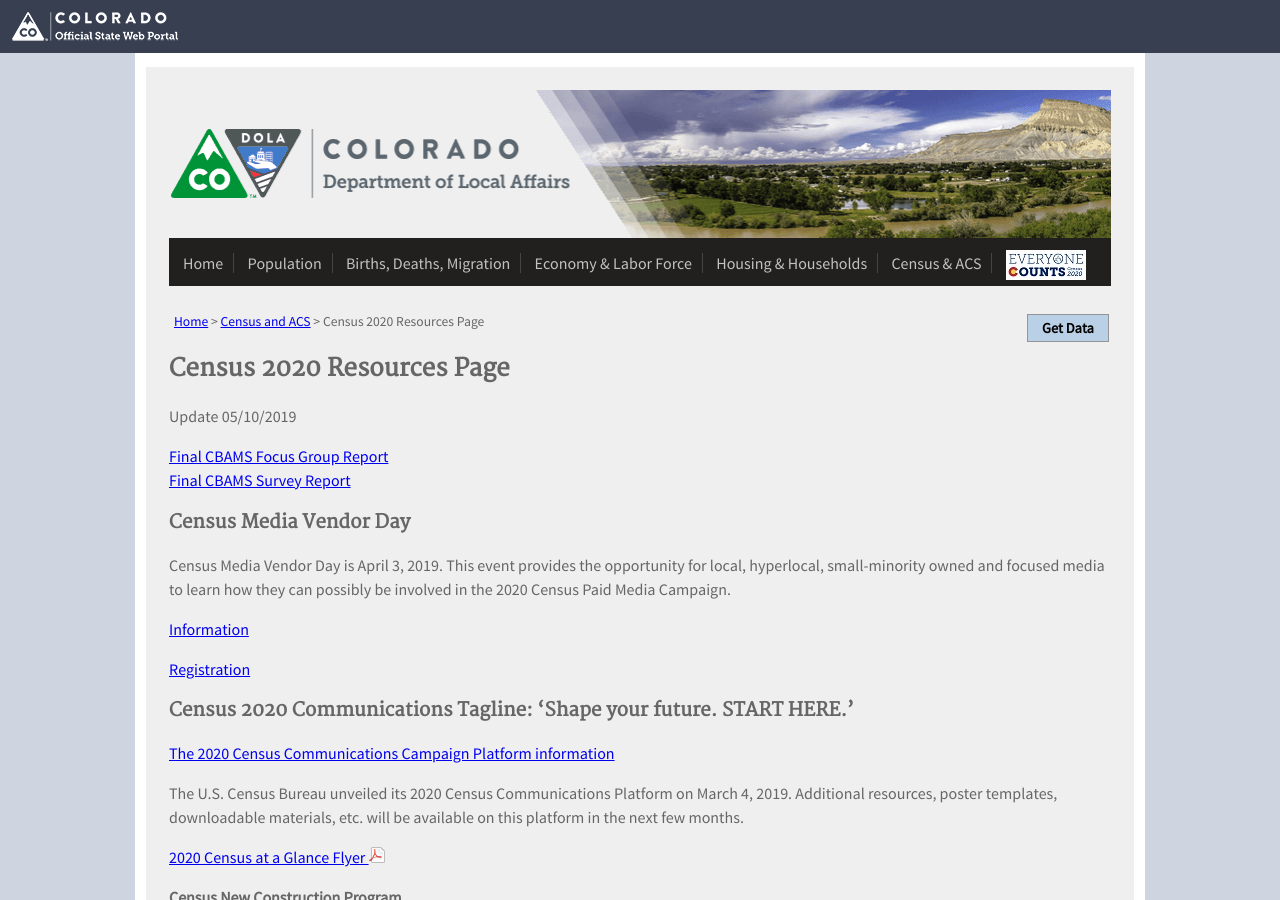
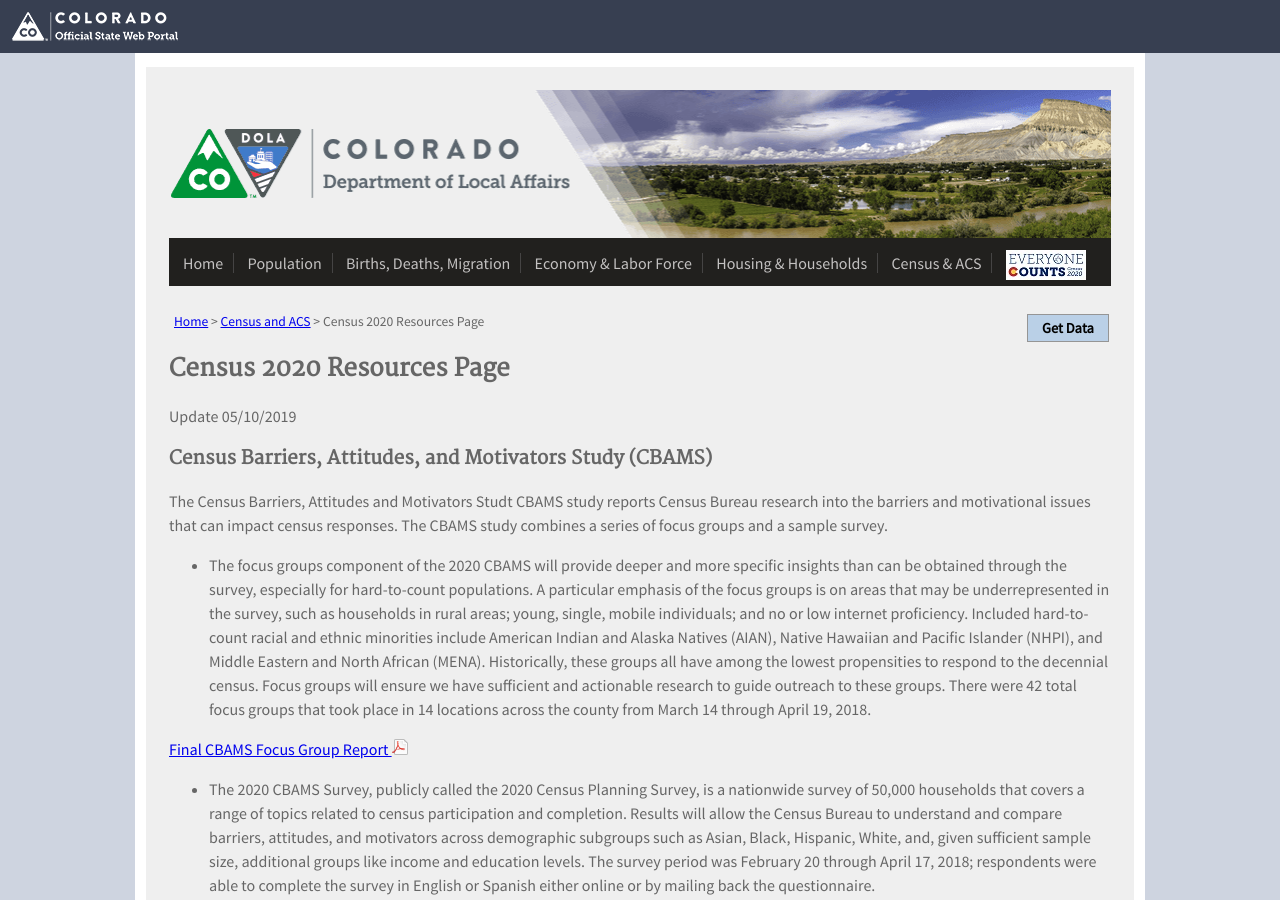
Before and after one commit to TBleess/Website_New, a Jekyll site: the page built from pages/5_CensusACS/2020-resources.md, in a window 1280 px wide and 900 px high. Built offline with Jekyll 4.4.1, drawn with Linux system fonts in a browser that asks for light colours.

Commit message:
Update 2020-resources.md

```diff
--- a/pages/5_CensusACS/2020-resources.md
+++ b/pages/5_CensusACS/2020-resources.md
@@ -10,11 +10,18 @@
 
 Update 05/10/2019
 
+### Census Barriers, Attitudes, and Motivators Study (CBAMS)
 
-<a href="https://www.census.gov/programs-surveys/decennial-census/2020-census/planning-management/final-analysis/2020-report-cbams-focus-group.html?utm_campaign=20190124msc20s1ccnwsnl&utm_medium=email&utm_source=govdelivery"
-   target="_blank"> Final CBAMS Focus Group Report</a> <br>
-<a href="https://www.census.gov/programs-surveys/decennial-census/2020-census/planning-management/final-analysis/2020-report-cbams-study-survey.html?utm_campaign=20190124msc20s1ccnwsnl&utm_medium=email&utm_source=govdelivery"
-   target="_blank"> Final CBAMS Survey Report</a>
+The Census Barriers, Attitudes and Motivators Studt CBAMS study reports Census Bureau research into the barriers and motivational issues that can impact census responses.  The CBAMS study combines a series of focus groups and a sample survey.
+
+* The focus groups component of the 2020 CBAMS will provide deeper and more specific insights than can be obtained through the survey, especially for hard-to-count populations. A particular emphasis of the focus groups is on areas that may be underrepresented in the survey, such as households in rural areas; young, single, mobile individuals; and no or low internet proficiency. Included hard-to-count racial and ethnic minorities include American Indian and Alaska Natives (AIAN), Native Hawaiian and Pacific Islander (NHPI), and Middle Eastern and North African (MENA). Historically, these groups all have among the lowest propensities to respond to the decennial census. Focus groups will ensure we have sufficient and actionable research to guide outreach to these groups. There were 42 total focus groups that took place in 14 locations across the county from March 14 through April 19, 2018.
+
+[Final CBAMS Focus Group Report  ![pdf](/images/page_white_acrobat.png 'download pdf file')](https://www.census.gov/programs-surveys/decennial-census/2020-census/planning-management/final-analysis/2020-report-cbams-focus-group.html?utm_campaign=20190124msc20s1ccnwsnl&utm_medium=email&utm_source=govdelivery")
+
+* The 2020 CBAMS Survey, publicly called the 2020 Census Planning Survey, is a nationwide survey of 50,000 households that covers a range of topics related to census participation and completion. Results will allow the Census Bureau to understand and compare barriers, attitudes, and motivators across demographic subgroups such as Asian, Black, Hispanic, White, and, given sufficient sample size, additional groups like income and education levels. The survey period was February 20 through April 17, 2018; respondents were able to complete the survey in English or Spanish either online or by mailing back the questionnaire.
+
+[Final CBAMS Survey Report  ![pdf](/images/page_white_acrobat.png 'download pdf file')]("https://www.census.gov/programs-surveys/decennial-census/2020-census/planning-management/final-analysis/2020-report-cbams-study-survey.html?utm_campaign=20190124msc20s1ccnwsnl&utm_medium=email&utm_source=govdelivery")
+
 
 
 ### Census Media Vendor Day
```
